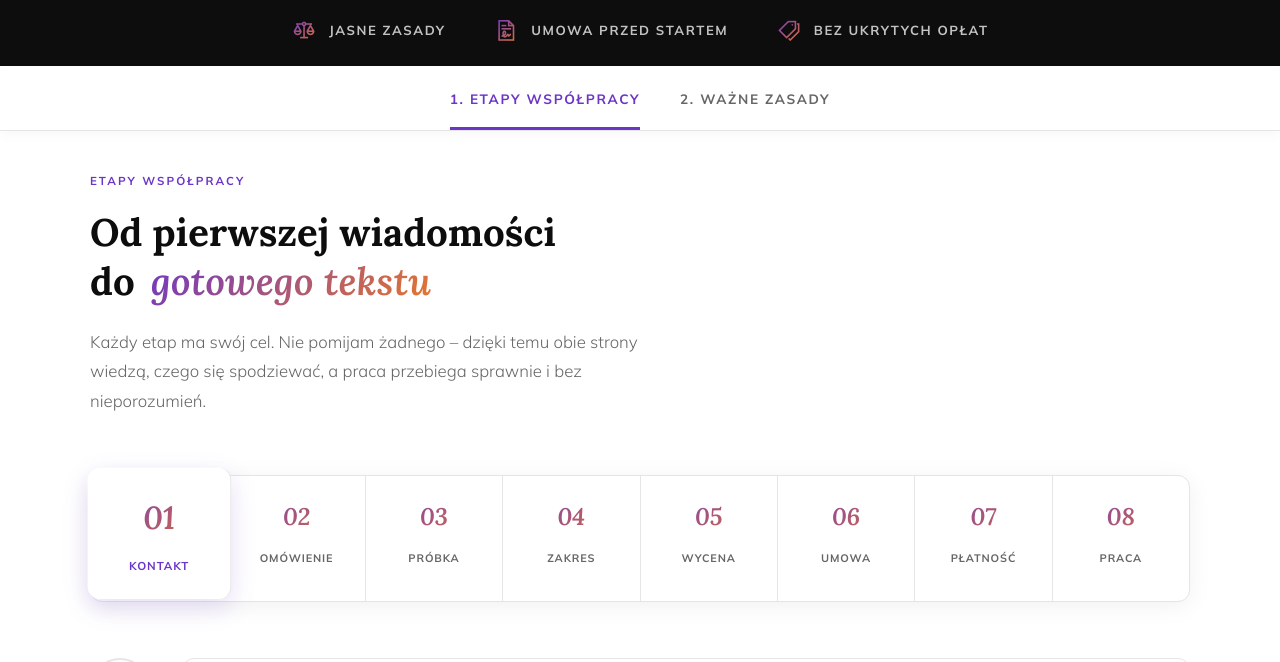
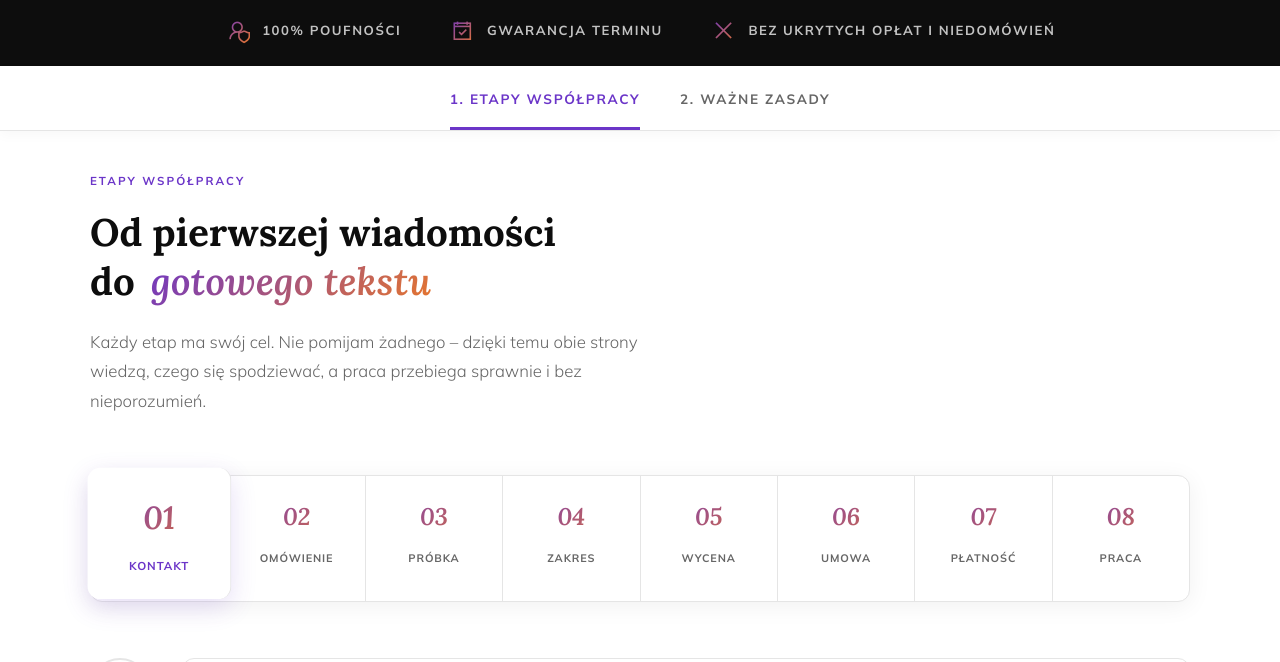
Before and after one commit to Bonnie00726/nataliaszoppa, a Jekyll site: the page built from zasady-wspolpracy.html, in a window 1280 px wide and 900 px high, scrolled down 423 px, cut to the strip 238-900 px from the top of the window. Built offline with Jekyll 4.4.1, drawn with Linux system fonts in a browser that asks for light colours.

Commit message:
Update zasady-wspolpracy.html

```diff
--- a/zasady-wspolpracy.html
+++ b/zasady-wspolpracy.html
@@ -131,16 +131,16 @@ title: Zasady współpracy
 <div class="credibility-bar reveal delay-1">
     <div class="credibility-bar-inner">
         <div class="cred-pillar">
-            <i class="las la-balance-scale"></i>
-            <span>Jasne zasady</span>
+            <i class="las la-user-shield"></i>
+            <span>100% poufności</span>
         </div>
         <div class="cred-pillar">
-            <i class="las la-file-contract"></i>
-            <span>Umowa przed startem</span>
+            <i class="las la-calendar-check"></i>
+            <span>Gwarancja terminu</span>
         </div>
         <div class="cred-pillar">
-            <i class="las la-tags"></i>
-            <span>Bez ukrytych opłat</span>
+            <i class="las la-times"></i>
+            <span>Bez ukrytych opłat i niedomówień</span>
         </div>
     </div>
 </div>
```
